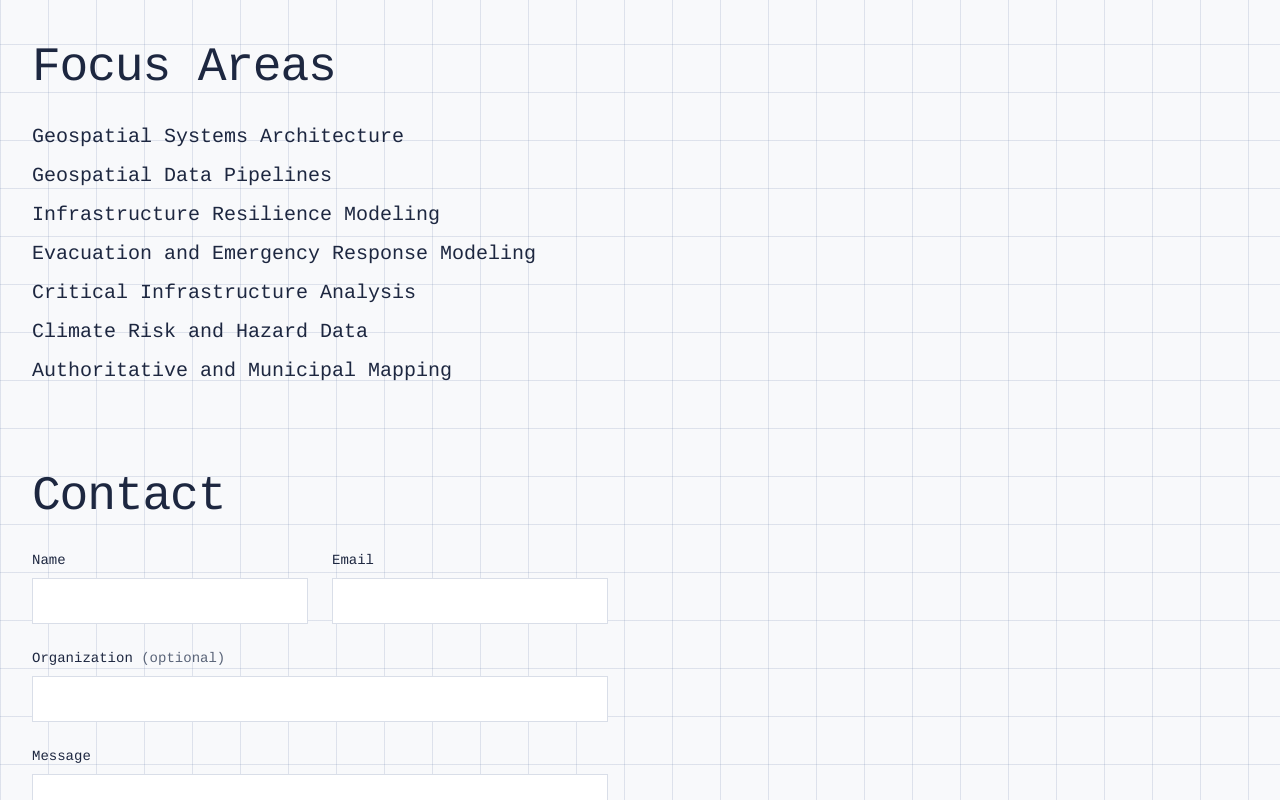
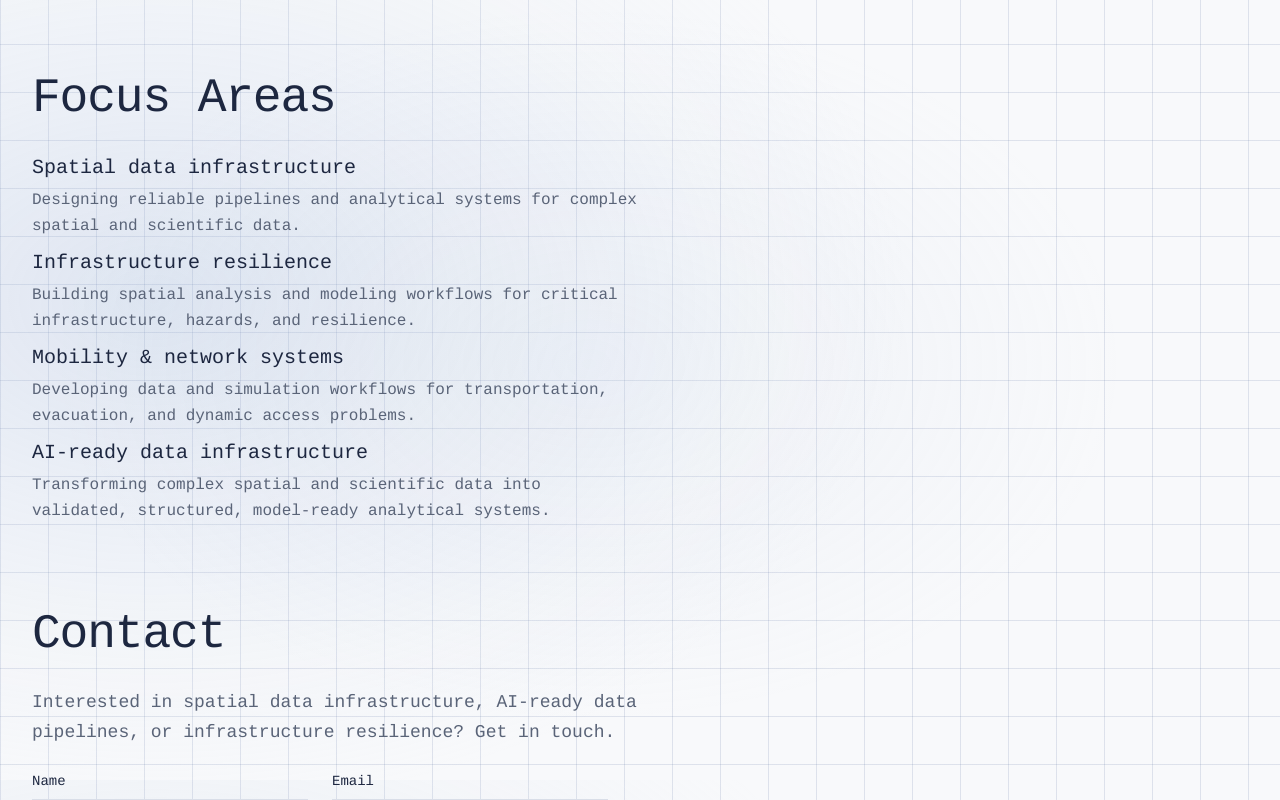
Before and after one commit to radleyciego/radleyciego.com, a Next.js app: page /about in a window 1280 px wide. Shown: the part 820-1620 px from the top of the page. Built offline with nearby package versions, Linux system fonts and the light colour scheme.

Commit message:
feat: shared atmospheric background, updated About bio and hero positioning

```diff
--- a/src/app/about/page.tsx
+++ b/src/app/about/page.tsx
@@ -21,8 +21,8 @@ export default function About() {
             <p className="font-mono text-lg leading-[1.6] text-foreground md:text-xl md:leading-[1.55]">
               I&apos;m a research and development geospatial data engineer from
               the Bronx, currently at Oak Ridge National Laboratory, where I
-              work on infrastructure resilience, evacuation modeling, and
-              applied geographic research.
+              build data systems and research workflows for infrastructure
+              resilience, evacuation modeling, and applied geographic research.
             </p>
             <p className="font-mono text-lg leading-[1.6] text-foreground md:text-xl md:leading-[1.55]">
               My path here ran through neighborhood economic development and
@@ -65,13 +65,30 @@ export default function About() {
           Focus Areas
         </h2>
         <ul className="max-w-[38rem] space-y-2 font-mono text-lg leading-[1.6] text-foreground md:text-xl md:leading-[1.55]">
-          <li>Geospatial Systems Architecture</li>
-          <li>Geospatial Data Pipelines</li>
-          <li>Infrastructure Resilience Modeling</li>
-          <li>Evacuation and Emergency Response Modeling</li>
-          <li>Critical Infrastructure Analysis</li>
-          <li>Climate Risk and Hazard Data</li>
-          <li>Authoritative and Municipal Mapping</li>
+          <li>
+            Spatial data infrastructure
+            <p className="mt-1 font-mono text-sm leading-relaxed text-muted-foreground md:text-base">
+              Designing reliable pipelines and analytical systems for complex spatial and scientific data.
+            </p>
+          </li>
+          <li>
+            Infrastructure resilience
+            <p className="mt-1 font-mono text-sm leading-relaxed text-muted-foreground md:text-base">
+              Building spatial analysis and modeling workflows for critical infrastructure, hazards, and resilience.
+            </p>
+          </li>
+          <li>
+            Mobility &amp; network systems
+            <p className="mt-1 font-mono text-sm leading-relaxed text-muted-foreground md:text-base">
+              Developing data and simulation workflows for transportation, evacuation, and dynamic access problems.
+            </p>
+          </li>
+          <li>
+            AI-ready data infrastructure
+            <p className="mt-1 font-mono text-sm leading-relaxed text-muted-foreground md:text-base">
+              Transforming complex spatial and scientific data into validated, structured, model-ready analytical systems.
+            </p>
+          </li>
         </ul>
       </section>
 
@@ -79,6 +96,10 @@ export default function About() {
         <h2 className="font-heading text-4xl leading-tight tracking-tight sm:text-5xl mb-6">
           Contact
         </h2>
+        <p className="mb-6 max-w-[38rem] font-mono text-base leading-relaxed text-muted-foreground md:text-lg">
+          Interested in spatial data infrastructure, AI-ready data pipelines, or
+          infrastructure resilience? Get in touch.
+        </p>
         <ContactForm />
       </section>
     </div>
--- a/src/app/globals.css
+++ b/src/app/globals.css
@@ -48,10 +48,12 @@
 body {
   background-color: #f8f9fb;
   background-image:
+    radial-gradient(ellipse 72vw 78vh at 12% 40vh, rgba(154,178,216,0.28) 0%, rgba(176,194,224,0.16) 35%, rgba(205,218,236,0.08) 62%, transparent 82%),
+    radial-gradient(ellipse 58vw 62vh at 46% 48vh, rgba(185,200,225,0.14) 0%, transparent 72%),
     linear-gradient(rgba(125, 145, 180, 0.22) 1px, transparent 1px),
     linear-gradient(90deg, rgba(125, 145, 180, 0.22) 1px, transparent 1px);
-  background-size: 48px 48px, 48px 48px;
-  background-position: 0 0, 0 0;
+  background-size: auto, auto, 48px 48px, 48px 48px;
+  background-position: 0 0, 0 0, 0 0, 0 0;
   color: var(--foreground);
   font-family: "Cousine", ui-monospace, "SFMono-Regular", Menlo, Monaco, Consolas, "Liberation Mono", monospace;
 }
--- a/src/app/page.tsx
+++ b/src/app/page.tsx
@@ -12,21 +12,12 @@ export default function Home() {
   return (
     <>
       {/* Hero */}
-      <section
-        className="relative overflow-hidden"
-        style={{
-          backgroundImage:
-            "radial-gradient(ellipse 72% 78% at 12% 40%, rgba(154,178,216,0.28) 0%, rgba(176,194,224,0.16) 35%, rgba(205,218,236,0.08) 62%, transparent 82%), radial-gradient(ellipse 58% 62% at 46% 48%, rgba(185,200,225,0.14) 0%, transparent 72%)",
-          backgroundSize: "auto, auto",
-          backgroundPosition: "center, center",
-        }}
-      >
+      <section className="relative overflow-hidden">
         <div className="container-site relative">
           <div className="relative z-10 max-w-[700px] pt-10 sm:pt-14">
             {/* Bio */}
             <p className="font-mono text-xl leading-snug text-foreground mb-5 md:text-2xl md:leading-[1.35] lg:text-[24px]">
-              I build geospatial data systems that turn complex data into
-              reliable infrastructure insight.
+              I build data infrastructure for complex spatial problems.
             </p>
             <p className="font-mono text-xl leading-snug text-foreground md:text-2xl md:leading-[1.35] lg:text-[24px]">
               Currently at{" "}
```
